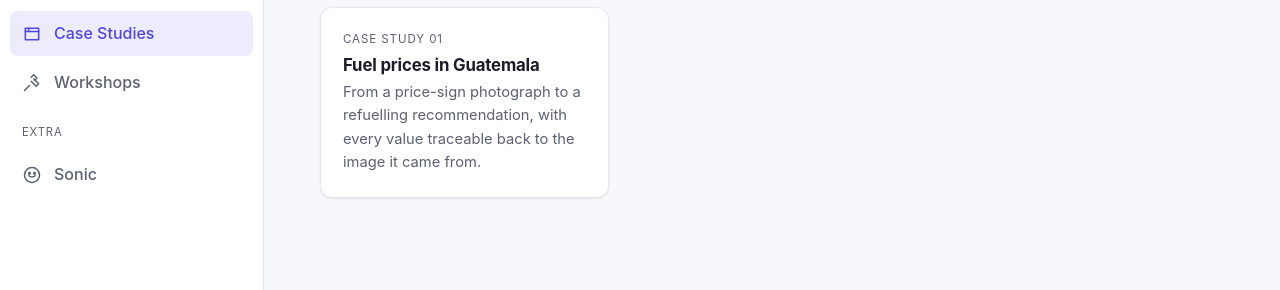
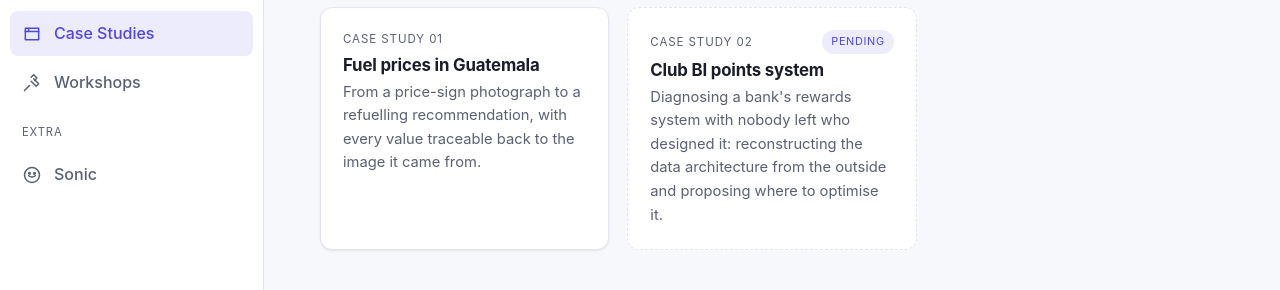
Before and after one commit to JosueSay/ml-engineering-portfolio, a website with bundled scripts: page pages/case-studies.html in a window 1280 px wide. Shown: the part 252-542 px from the top of the page. Built offline with nearby package versions, Linux system fonts and the light colour scheme.

Commit message:
feat: actualización pagina portafolio

```diff
--- a/assets/css/layout.css
+++ b/assets/css/layout.css
@@ -317,6 +317,38 @@ a.card:hover {
   color: var(--text-muted);
 }
 
+/* Un caso ya declarado pero todavia sin pagina se lista igual: el portafolio
+   dice lo que falta en vez de ocultarlo. Va como <article>, no como enlace,
+   para que no haya nada que se pueda pulsar hacia una pagina inexistente, y el
+   borde punteado lo separa de las tarjetas que si llevan a algun lado. */
+.card__head {
+  display: flex;
+  align-items: center;
+  justify-content: space-between;
+  gap: 10px;
+  margin-bottom: 6px;
+}
+
+.card__head .card__eyebrow {
+  margin-bottom: 0;
+}
+
+.card__badge {
+  flex: none;
+  font-size: 0.68rem;
+  letter-spacing: 0.06em;
+  text-transform: uppercase;
+  color: var(--accent);
+  background: var(--accent-soft);
+  border-radius: 999px;
+  padding: 3px 9px;
+}
+
+.card--pending {
+  border-style: dashed;
+  box-shadow: none;
+}
+
 .case-section {
   margin-top: 34px;
   max-width: 68ch;
--- a/assets/i18n/en.json
+++ b/assets/i18n/en.json
@@ -53,5 +53,9 @@
   "case.cs1.stack.c": "The quality gate fails the run, it does not report. A model that cannot beat the naive baseline does not pass.",
   "case.cs1.stack.d": "Publishing requires manual approval. A released version cannot be replaced, only withdrawn, and what is irreversible is what you stop to look at.",
   "case.cs1.open.title": "What is still open",
-  "case.cs1.open.body": "The extraction figures come from 16 photographs and will not carry a conclusion. With the full history, the share of valid readings has to be measured again, and that measurement decides whether a trained detector is needed instead of more rule tuning. The threshold is fixed in advance at 70%, so it cannot be moved after seeing the result."
+  "case.cs1.open.body": "The extraction figures come from 16 photographs and will not carry a conclusion. With the full history, the share of valid readings has to be measured again, and that measurement decides whether a trained detector is needed instead of more rule tuning. The threshold is fixed in advance at 70%, so it cannot be moved after seeing the result.",
+  "case.status.pending": "Pending",
+  "case.cs2.eyebrow": "Case study 02",
+  "case.cs2.title": "Club BI points system",
+  "case.cs2.desc": "Diagnosing a bank's rewards system with nobody left who designed it: reconstructing the data architecture from the outside and proposing where to optimise it."
 }
--- a/assets/i18n/es.json
+++ b/assets/i18n/es.json
@@ -53,5 +53,9 @@
   "case.cs1.stack.c": "La compuerta de calidad falla la corrida, no informa. Un modelo que no gana a la referencia simple no pasa.",
   "case.cs1.stack.d": "Publicar exige aprobación manual. Una versión subida no se puede reemplazar, solo retirar, y lo irreversible es lo que se detiene a mirar.",
   "case.cs1.open.title": "Lo que sigue abierto",
-  "case.cs1.open.body": "Las mediciones de extracción salen de 16 fotografías y no aguantan una conclusión. Con el histórico completo hay que volver a medir la proporción de lecturas válidas y decidir, según lo que muestre, si hace falta entrenar un detector en vez de seguir afinando reglas. El umbral está fijado de antemano en 70%, para no moverlo después de ver el resultado."
+  "case.cs1.open.body": "Las mediciones de extracción salen de 16 fotografías y no aguantan una conclusión. Con el histórico completo hay que volver a medir la proporción de lecturas válidas y decidir, según lo que muestre, si hace falta entrenar un detector en vez de seguir afinando reglas. El umbral está fijado de antemano en 70%, para no moverlo después de ver el resultado.",
+  "case.status.pending": "Pendiente",
+  "case.cs2.eyebrow": "Caso de estudio 02",
+  "case.cs2.title": "Sistema de puntos de Club BI",
+  "case.cs2.desc": "Diagnóstico del sistema de recompensas de un banco sin nadie que lo haya diseñado: reconstruir la arquitectura de datos desde afuera y proponer por dónde optimizarla."
 }
--- a/pages/case-studies.html
+++ b/pages/case-studies.html
@@ -30,6 +30,15 @@
             <h2 class="card__title" data-i18n="case.cs1.title"></h2>
             <p class="card__desc" data-i18n="case.cs1.desc"></p>
           </a>
+
+          <article class="card card--pending">
+            <div class="card__head">
+              <p class="card__eyebrow" data-i18n="case.cs2.eyebrow"></p>
+              <span class="card__badge" data-i18n="case.status.pending"></span>
+            </div>
+            <h2 class="card__title" data-i18n="case.cs2.title"></h2>
+            <p class="card__desc" data-i18n="case.cs2.desc"></p>
+          </article>
         </section>
       </div>
     </main>
```
